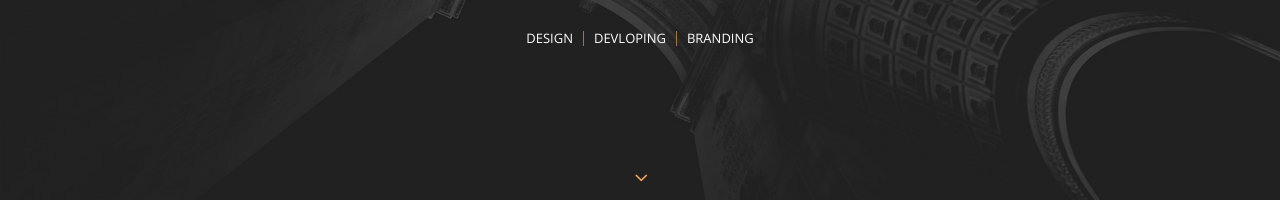
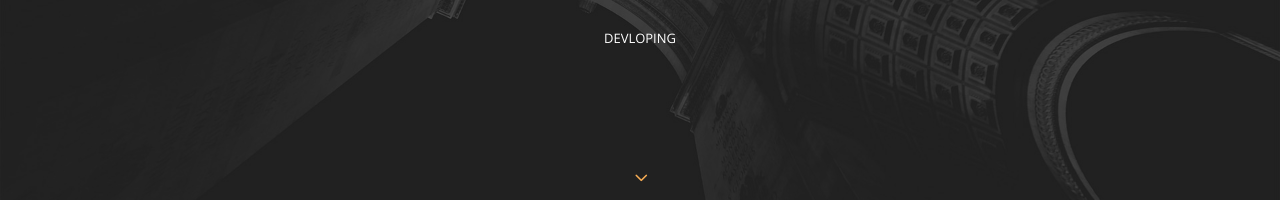
Before and after one commit to damithg-dev/EXABYTE, a plain HTML site: page index.html in a window 1280 px wide. Shown: the part 504-704 px from the top of the page. Drawn offline with nearby package versions, Linux system fonts and the light colour scheme.

Commit message:
Update keywords

```diff
--- a/index.html
+++ b/index.html
@@ -11,7 +11,7 @@
         <!-- Meta -->
         <meta charset="utf-8">
         <meta name="description" content="EB is it company which provide it solution" />
-        <meta name="keywords" content="iOS, mobile, apple, it," />
+        <meta name="keywords" content="iOS, mobile, apple, it,EB,Colombo,EXABYTE,Android,REST API" />
         <meta name="developer" content="EXABYTE">
         <meta name="viewport" content="width=device-width, initial-scale=1, maximum-scale=1">
         <meta name="robots" content="noindex">
@@ -148,9 +148,9 @@
                                 <div class="overflow m-t-30">
                                     <div class="list-view">
                                         <ul class="nav">
-                                            <li><a class="btn-mask" href="#">DESIGN</a></li>
+                                            <!-- <li><a class="btn-mask" href="#">DESIGN</a></li> -->
                                             <li><a class="btn-mask" href="#">DEVLOPING</a></li>
-                                            <li><a class="btn-mask" href="#">BRANDING</a></li>
+                                            <!-- <li><a class="btn-mask" href="#">BRANDING</a></li> -->
                                         </ul>
                                     </div>
                                 </div>
```
